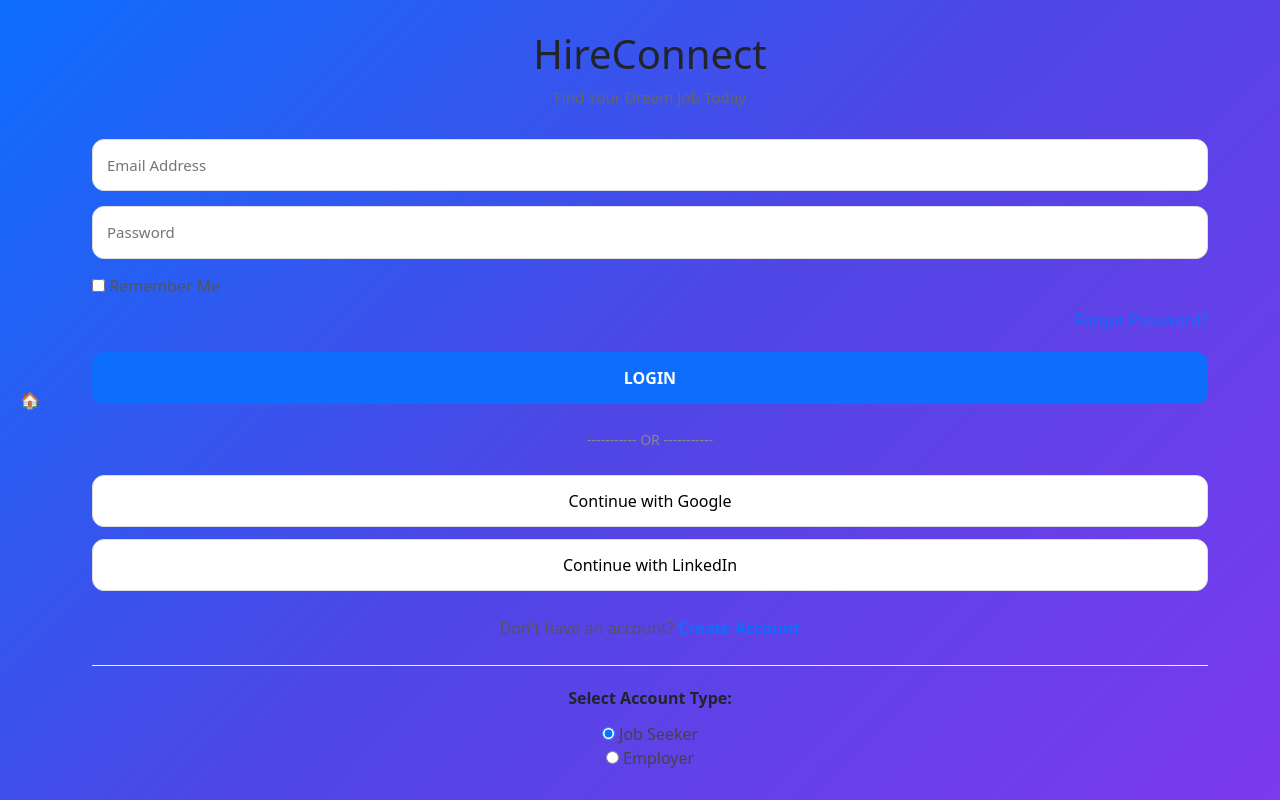
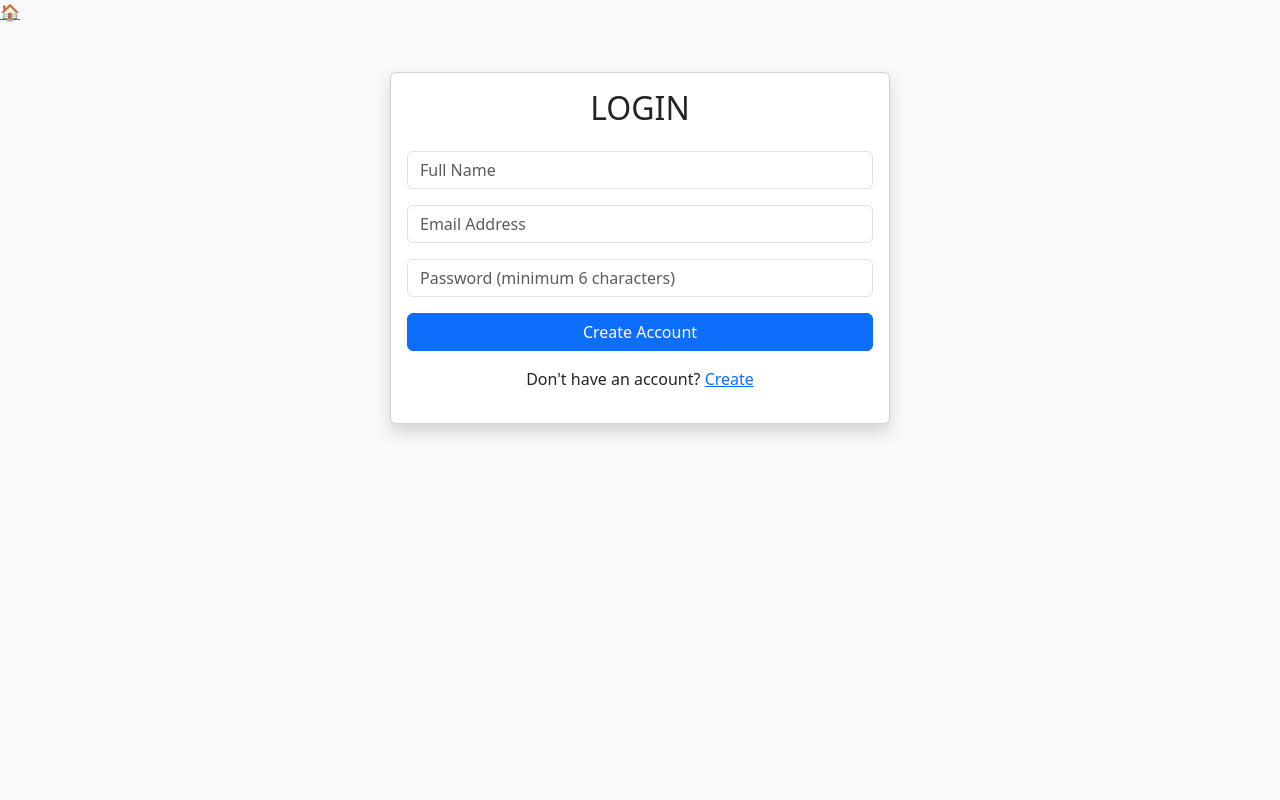
Before and after one commit to nicklasodayo-gif/hire_connect, a PHP site: page /login.php in a window 1280 px wide. Run offline with PHP 8.4, Linux system fonts and the light colour scheme; a stand-in replaces the project's code that opens the database connection.

Commit message:
initial commit

```diff
--- a/assets/login.css
+++ b/assets/login.css
@@ -59,6 +59,7 @@ h1{
 }
 
 /* Inputs */
+input[type="text"]
 input[type="email"],
 input[type="password"]{
     width:100%;
--- a/login.php
+++ b/login.php
@@ -1,157 +1,159 @@
+<?php
+include "db.php";
+
+$message = "";
+$messageType = "";
+
+if ($_SERVER["REQUEST_METHOD"] == "POST") {
+
+    $fullname = trim($_POST["fullname"]);
+    $email = trim($_POST["email"]);
+    $password = $_POST["password"];
+
+    // Validate password length
+    if (strlen($password) < 6) {
+
+        $message = "Password must be at least 6 characters long.";
+        $messageType = "danger";
+
+    } else {
+
+        // Check if email already exists
+        $check = $conn->prepare(
+            "SELECT id FROM users WHERE email = ?"
+        );
+
+        $check->bind_param("s", $email);
+        $check->execute();
+
+        $result = $check->get_result();
+
+        if ($result->num_rows > 0) {
+
+            $message = "Email already exists.";
+            $messageType = "danger";
+
+        } else {
+
+            $hashedPassword = password_hash(
+                $password,
+                PASSWORD_DEFAULT
+            );
+
+            $stmt = $conn->prepare(
+                "INSERT INTO users(fullname, email, password)
+                VALUES (?, ?, ?)"
+            );
+
+            $stmt->bind_param(
+                "sss",
+                $fullname,
+                $email,
+                $hashedPassword
+            );
+
+            if ($stmt->execute()) {
+
+                $message = "Account created successfully.";
+                $messageType = "success";
+
+            } else {
+
+                $message = "Failed to create account.";
+                $messageType = "danger";
+            }
+
+            $stmt->close();
+        }
+
+        $check->close();
+    }
+}
+?>
+
 <!DOCTYPE html>
 <html lang="en">
 <head>
     <meta charset="UTF-8">
     <meta name="viewport" content="width=device-width, initial-scale=1.0">
-    <title>HireConnect Login</title>
+    <title>login to Account | HireConnect</title>
 
-    <link rel="stylesheet" href="assets/login.css">
+    <link href="https://cdn.jsdelivr.net/npm/bootstrap@5.3.8/dist/css/bootstrap.min.css" rel="stylesheet">
+</head>
+<body class="bg-light">
 
-    <link href="https://cdn.jsdelivr.net/npm/bootstrap@5.3.8/dist/css/bootstrap.min.css" rel="stylesheet" integrity="sha384-sRIl4kxILFvY47J16cr9ZwB07vP4J8+LH7qKQnuqkuIAvNWLzeN8tE5YBujZqJLB" crossorigin="anonymous">
-</head>
-<body>
     <header>
 <a href="index.php" class="floating-home">
     🏠
 </a>
 </header>
-<div class="container">
 
-    <h1>HireConnect</h1>
-    <div class="subtitle">Find Your Dream Job Today</div>
+<div class="container mt-5">
+
+    <div class="card shadow mx-auto" style="max-width:500px;">
+
+        <div class="card-body">
+
+            <h2 class="text-center mb-4">
+                LOGIN
+            </h2>
 
             <?php if (!empty($message)): ?>
-    <div class="alert alert-danger">
-        <?php echo $message; ?>
+                <div class="alert alert-<?php echo $messageType; ?>">
+                    <?php echo htmlspecialchars($message); ?>
                 </div>
             <?php endif; ?>
 
-    <form action="login.php" method="POST">
+            <form method="POST">
 
+                <div class="mb-3">
+                    <input
+                        type="text"
+                        name="fullname"
+                        class="form-control"
+                        placeholder="Full Name"
+                        required
+                    >
+                </div>
+
+                <div class="mb-3">
                     <input
                         type="email"
                         name="email"
+                        class="form-control"
                         placeholder="Email Address"
                         required
                     >
+                </div>
 
+                <div class="mb-3">
                     <input
                         type="password"
                         name="password"
-            placeholder="Password"
+                        class="form-control"
+                        placeholder="Password (minimum 6 characters)"
                         required
                     >
-
-        <div class="remember">
-            <label>
-                <input type="checkbox" name="remember">
-                Remember Me
-            </label>
                 </div>
 
-        <div class="forgot">
-            <a href="#">Forgot Password?</a>
-        </div>
-
-        <button type="submit">LOGIN</button>
-
-        <div class="or">----------- OR -----------</div>
-
-        <div class="social">
-            <button type="button">Continue with Google</button>
-            <button type="button">Continue with LinkedIn</button>
-        </div>
-
-        <div class="link">
-            Don't have an account?
-            <a href="regester.php">Create Account</a>
-        </div>
-
-        <div class="roles">
-            <p>Select Account Type:</p>
-
-            <label>
-                <input
-                    type="radio"
-                    name="role"
-                    value="jobseeker"
-                    checked
-                >
-                Job Seeker
-            </label>
-
-            <br>
-
-            <label>
-                <input
-                    type="radio"
-                    name="role"
-                    value="employer"
-                >
-                Employer
-            </label>
-        </div>
+                <button
+                    type="submit"
+                    class="btn btn-primary w-100">
+                    Create Account
+                </button>
 
             </form>
 
+            <p class="text-center mt-3">
+                Don't have an account?
+                <a href="register.php">Create</a>
+            </p>
+
         </div>
-<?php
-session_start();
 
-$message = "";
+    </div>
 
-if ($_SERVER["REQUEST_METHOD"] === "POST") {
-
-    $email = trim($_POST["email"]);
-    $password = trim($_POST["password"]);
-    $role = $_POST["role"];
-
-    // Demo accounts
-    $users = [
-        [
-            "email" => "jobseeker@hireconnect.com",
-            "password" => "123456",
-            "role" => "jobseeker"
-        ],
-        [
-            "email" => "employer@hireconnect.com",
-            "password" => "123456",
-            "role" => "employer"
-        ]
-    ];
-
-    $authenticated = false;
-
-    foreach ($users as $user) {
-
-        if (
-            $user["email"] === $email &&
-            $user["password"] === $password &&
-            $user["role"] === $role
-        ) {
-
-            $_SESSION["email"] = $email;
-            $_SESSION["role"] = $role;
-
-            $authenticated = true;
-
-            if ($role === "jobseeker") {
-                header("Location: dashboard.php");
-                exit();
-            } else {
-                header("Location: employer-dashboard.php");
-                exit();
-            }
-        }
-    }
-
-    if (!$authenticated) {
-        $message = "Invalid email, password, or account type.";
-    }
-}
-?>
-
-<script src="assets/scripts.js"></script>
+</div>
 
 </body>
 </html>
```
Also changed, not shown: register.php (+81 -108 lines). Lines whose indentation alone changed are shown as unchanged.
